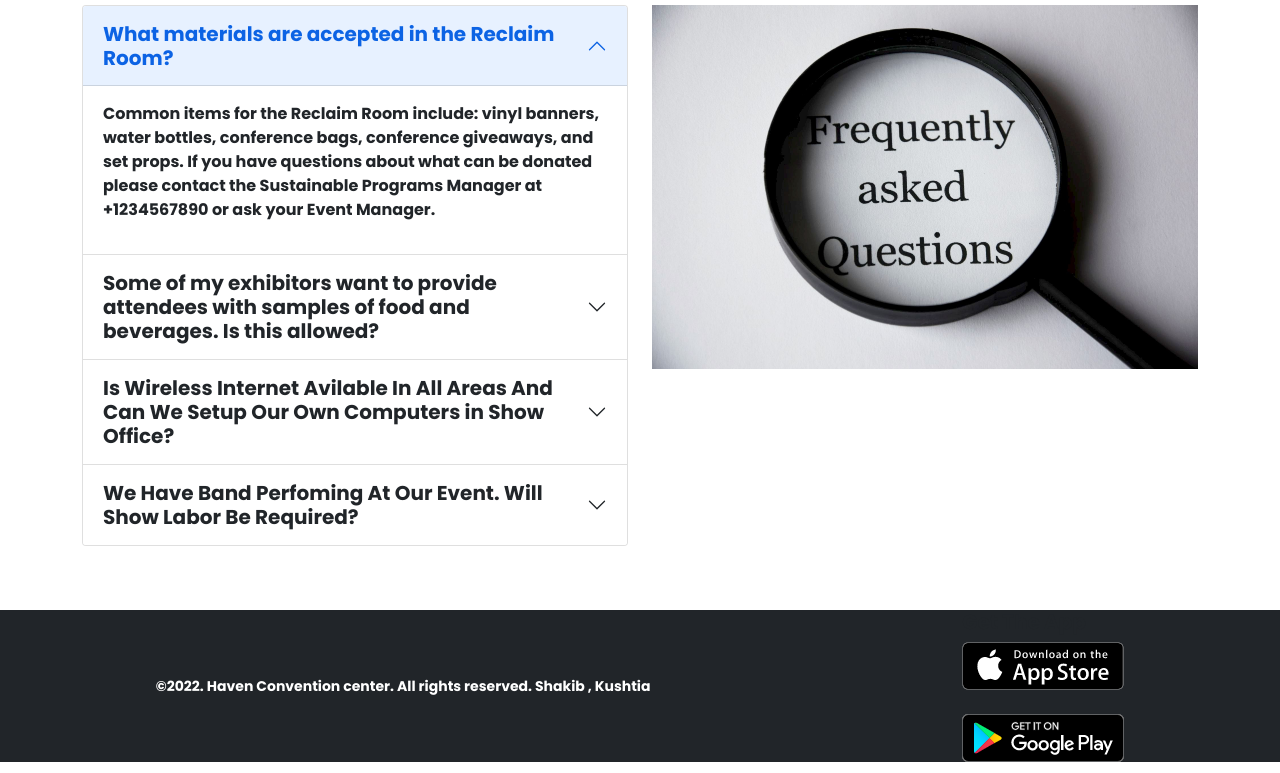
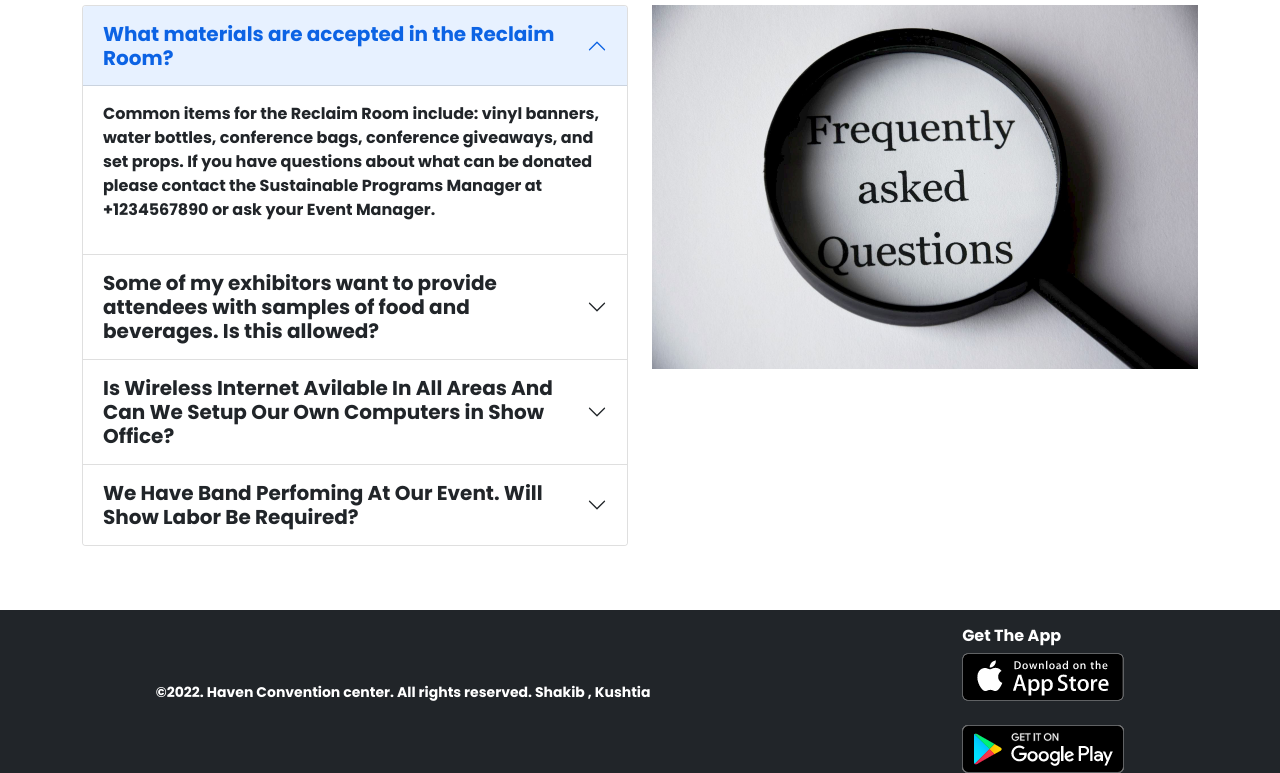
Before and after one commit to shakib633/convention-center, a plain HTML site: page index.html in a window 1280 px wide. Shown: the part 2473-3246 px from the top of the page. Drawn offline with Linux system fonts and the light colour scheme.

Commit message:
added color

```diff
--- a/index.html
+++ b/index.html
@@ -317,7 +317,7 @@
 
 </div>
 <div>
-  <h5>Get The App</h5>
+  <h5 class="text-white fs-6 mt-3">Get The App</h5>
   <a href="https://apps.apple.com/us/app/messenger/id454638411" target="_blank">
     <img src="images/app-store.png" alt="">
 
```
